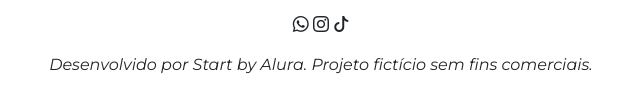
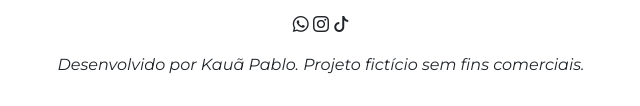
Before and after one commit to Kaua20082007/projeto-acessibilidade, a plain HTML site: page index.html in a window 1280 px wide. Shown: the part 3072-3178 px from the top of the page, 319-959 px from the left. Drawn offline with nearby package versions, Linux system fonts and the light colour scheme.

Commit message:
Update index.html
tuktuk,tgjrfyjryjhy

```diff
--- a/index.html
+++ b/index.html
@@ -127,7 +127,7 @@
         <i class="bi bi-whatsapp"></i>
         <i class="bi bi-instagram"></i>
         <i class="bi bi-tiktok"></i>
-        <p class="mt-3">Desenvolvido por Start by Alura. Projeto fictício sem fins comerciais.</p>
+        <p class="mt-3">Desenvolvido por Kauã Pablo. Projeto fictício sem fins comerciais.</p>
     </footer>
     <script src="https://cdnjs.cloudflare.com/ajax/libs/scrollReveal.js/4.0.9/scrollreveal.js"></script>
     <script src="script.js"></script>
```
